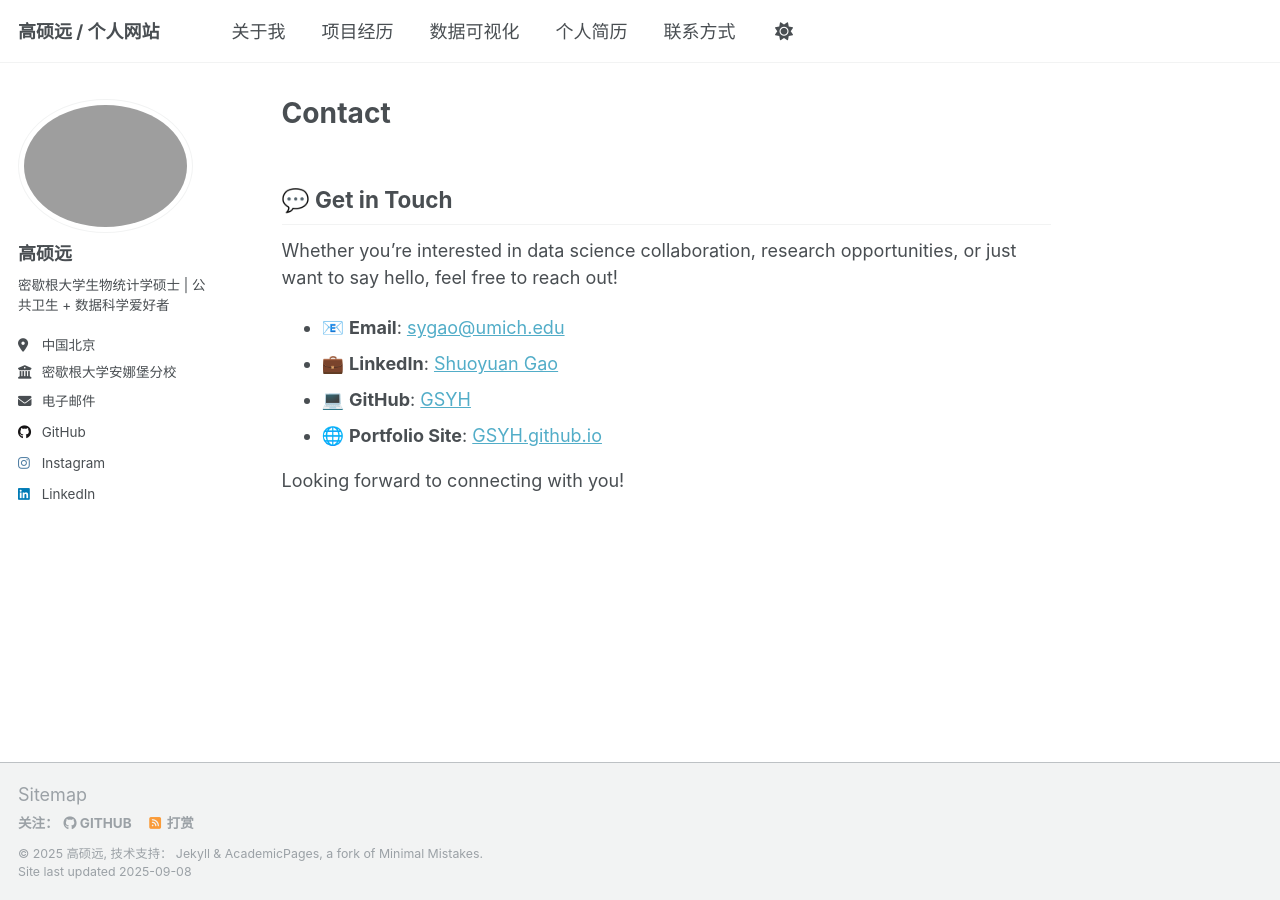
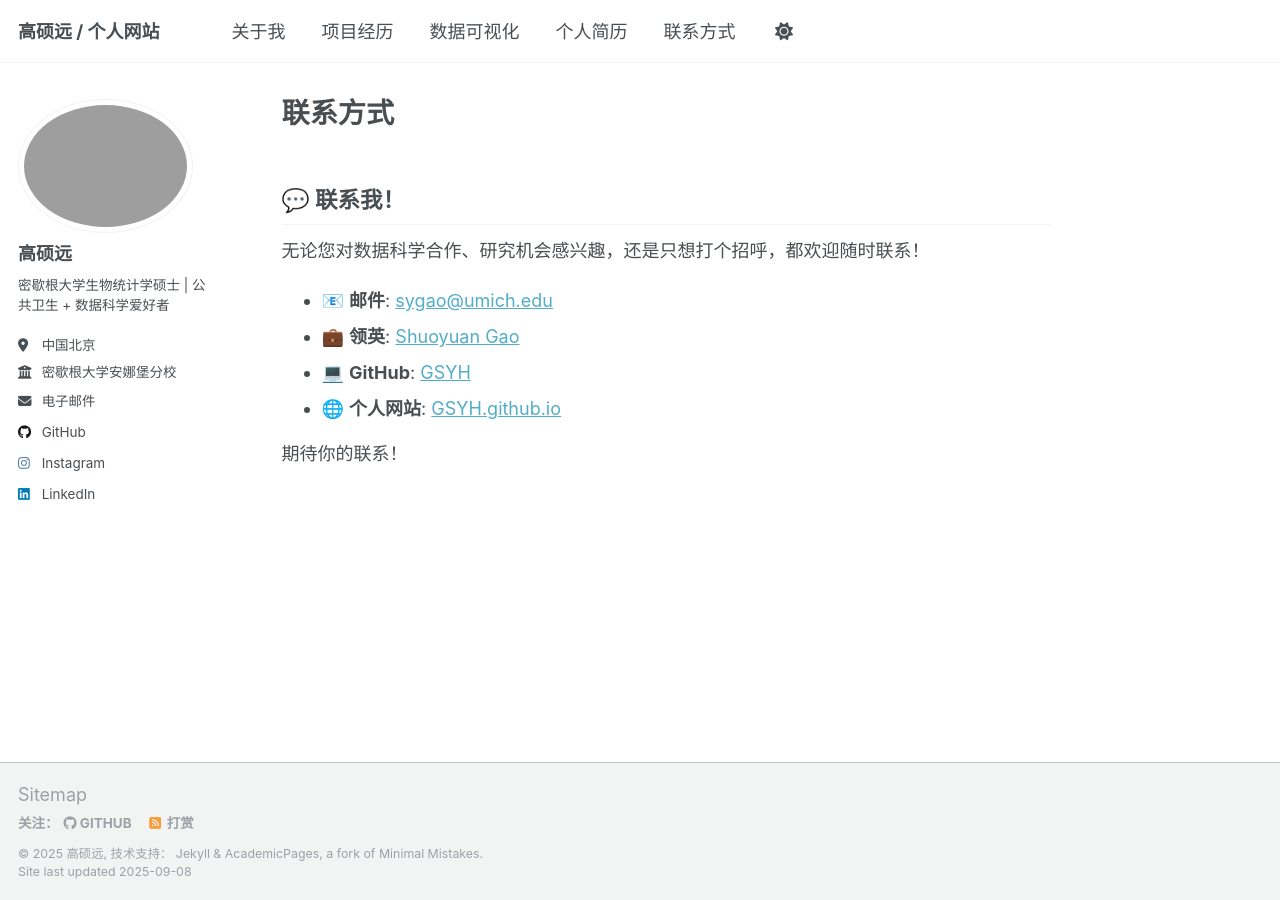
Before and after one commit to GSYH/zh, a Jekyll site: the page built from _pages/markdown.md, in a window 1280 px wide. Built offline with Jekyll 4.4.1, drawn with Linux system fonts in a browser that asks for light colours.

Commit message:
Update markdown.md

```diff
--- a/_pages/markdown.md
+++ b/_pages/markdown.md
@@ -1,16 +1,16 @@
 ---
 permalink: /markdown/
-title: "Contact"
+title: "联系方式"
 author_profile: true
 ---
 
-## 💬 Get in Touch
+## 💬 联系我！
 
-Whether you're interested in data science collaboration, research opportunities, or just want to say hello, feel free to reach out!
+无论您对数据科学合作、研究机会感兴趣，还是只想打个招呼，都欢迎随时联系！
 
-- 📧 **Email**: [sygao@umich.edu](mailto:sygao@umich.edu)
-- 💼 **LinkedIn**: [Shuoyuan Gao](https://www.linkedin.com/in/shuoyuan-gao-18701324a/)
+- 📧 **邮件**: [sygao@umich.edu](mailto:sygao@umich.edu)
+- 💼 **领英**: [Shuoyuan Gao](https://www.linkedin.com/in/shuoyuan-gao-18701324a/)
 - 💻 **GitHub**: [GSYH](https://github.com/GSYH)
-- 🌐 **Portfolio Site**: [GSYH.github.io](https://GSYH.github.io)
+- 🌐 **个人网站**: [GSYH.github.io](https://GSYH.github.io)
 
-Looking forward to connecting with you!
+期待你的联系！
```
